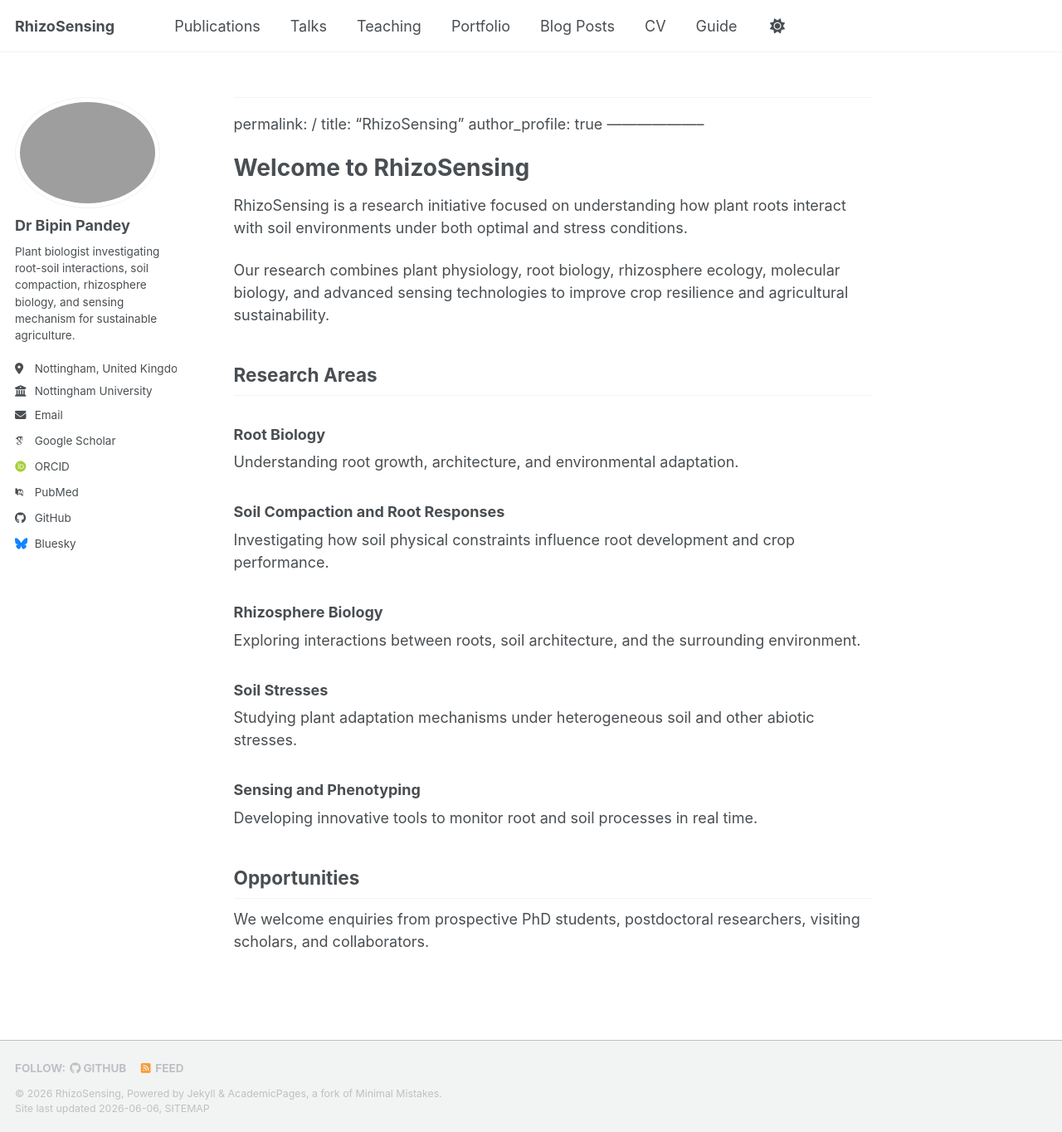
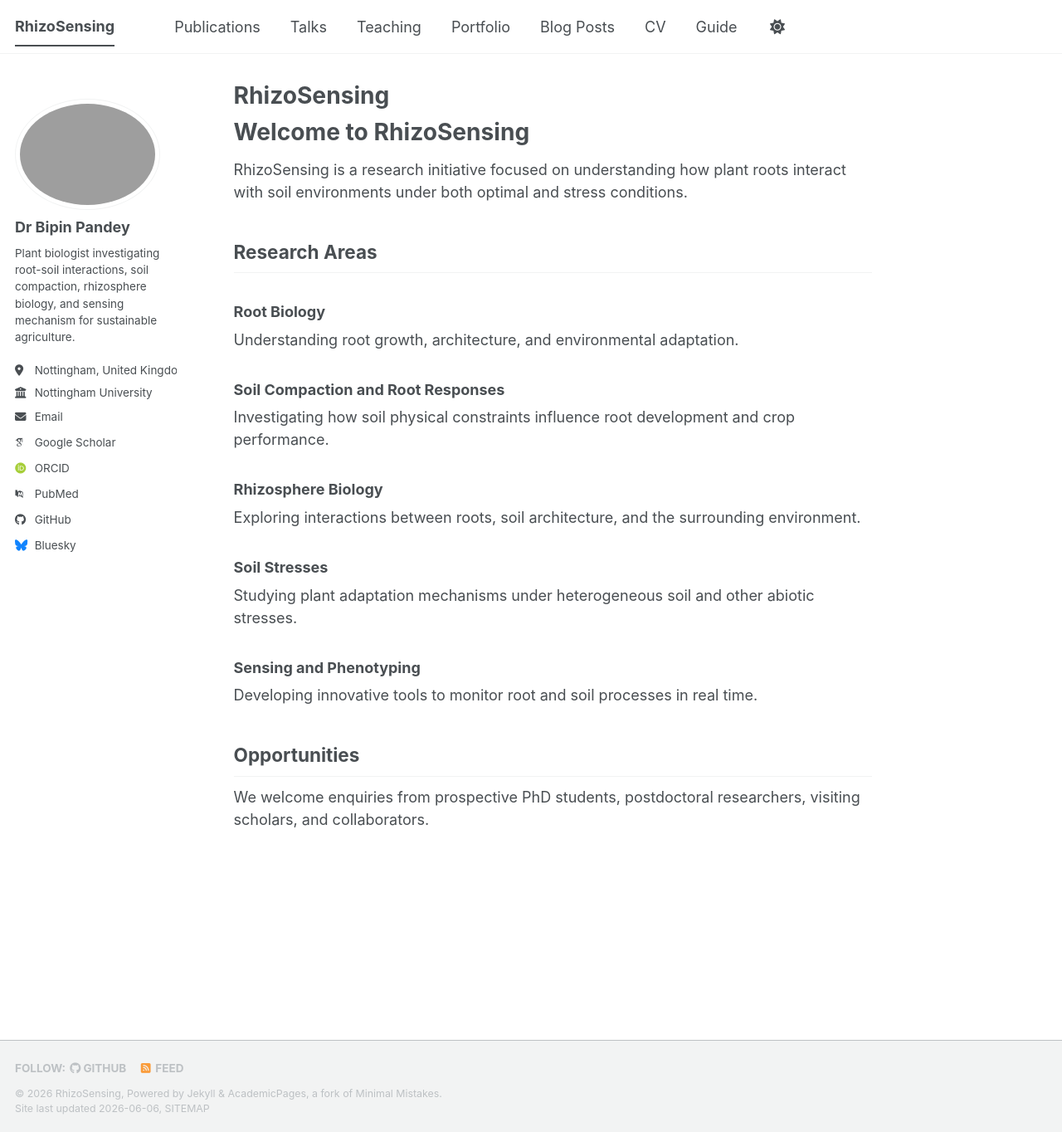
Before and after one commit to bipinkbiotech/rhizosensing.github.io, a Jekyll site: the page built from _pages/about.md, in a window 1280 px wide and 1364 px high. Shown: the whole window at 83% size. Built offline with Jekyll 4.4.1, drawn with Linux system fonts in a browser that asks for light colours; some web fonts are replaced; a script bundle is joined from its source files by our own code; library files that are not in the unit come from our copies.

Commit message:
Update about.md

```diff
--- a/_pages/about.md
+++ b/_pages/about.md
@@ -1,15 +1,12 @@
 ---
-
 permalink: /
 title: "RhizoSensing"
 author_profile: true
---------------------
+---
 
 # Welcome to RhizoSensing
 
 RhizoSensing is a research initiative focused on understanding how plant roots interact with soil environments under both optimal and stress conditions.
-
-Our research combines plant physiology, root biology, rhizosphere ecology, molecular biology, and advanced sensing technologies to improve crop resilience and agricultural sustainability.
 
 ## Research Areas
 
```
